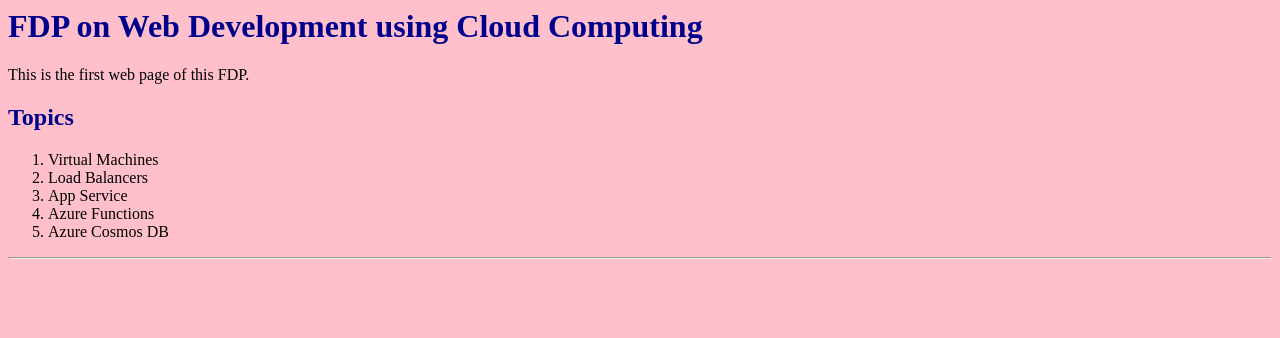
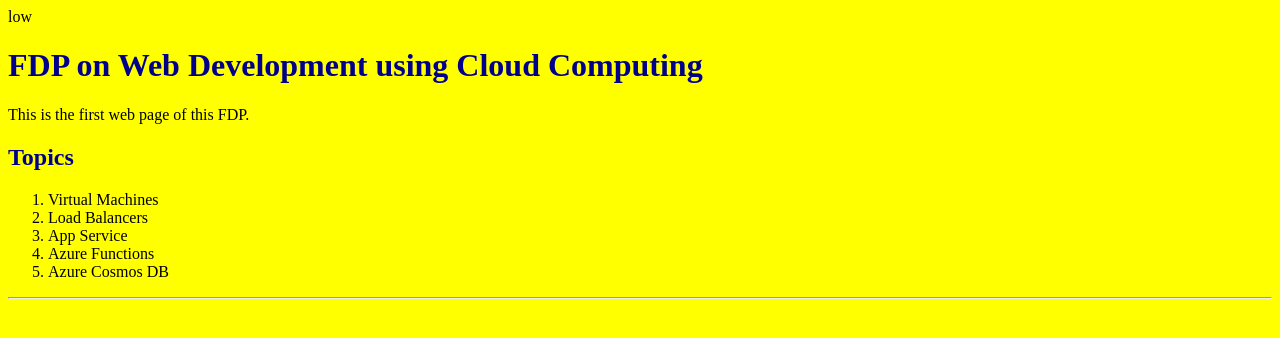
Before and after one commit to Thilagagit/FDPdemo2, a plain HTML site: page welcome.html in a window 1280 px wide. Drawn offline with Linux system fonts and the light colour scheme.

Commit message:
Update welcome.html

```diff
--- a/welcome.html
+++ b/welcome.html
@@ -1,9 +1,9 @@
-<head>
+low<head>
     <title>WELCOME TO GT FIRST WEB PAGE..... </title>
     <style>
         body
         {
-            background-color: pink;
+            background-color: yellow;
         }
         h1,h2
         {
```
